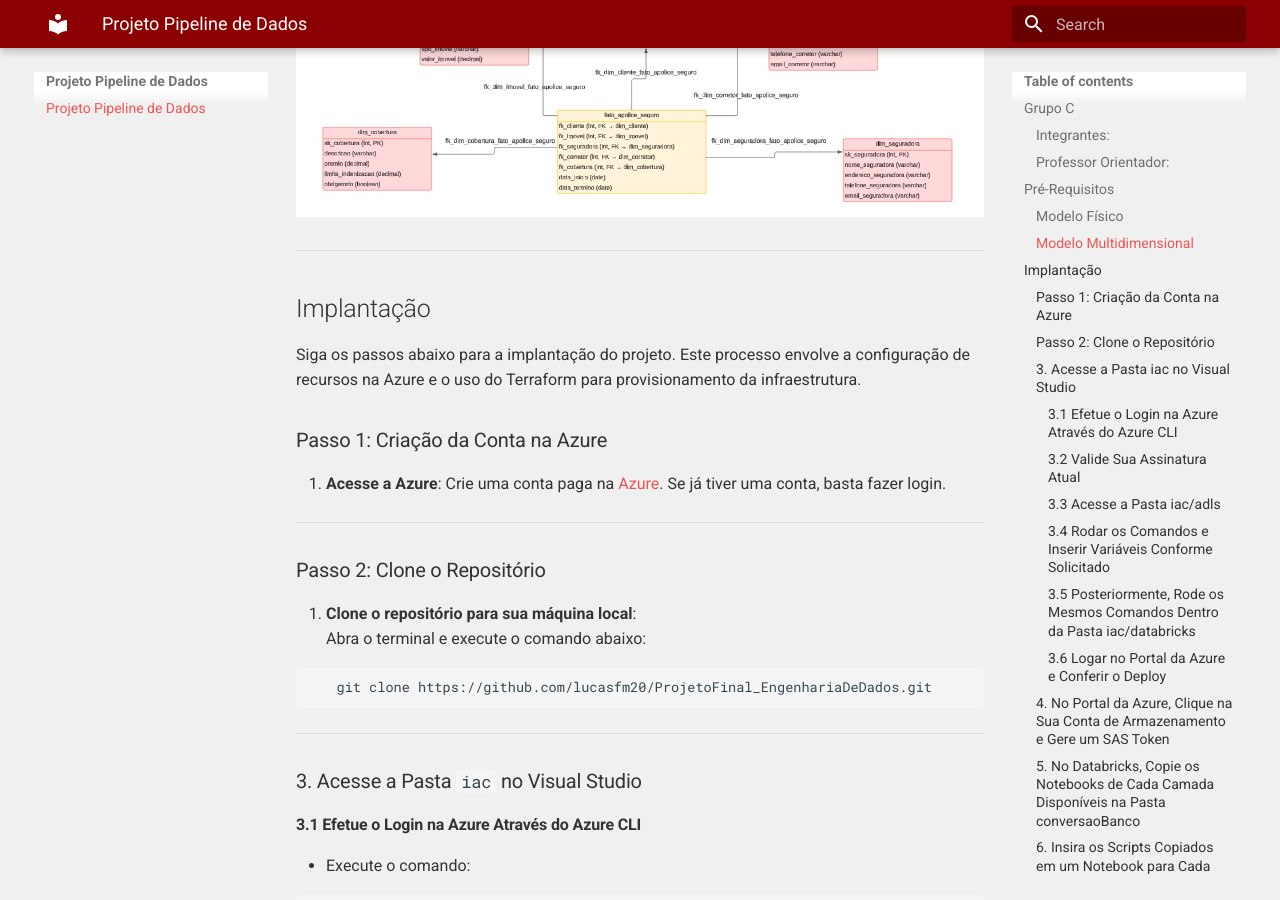
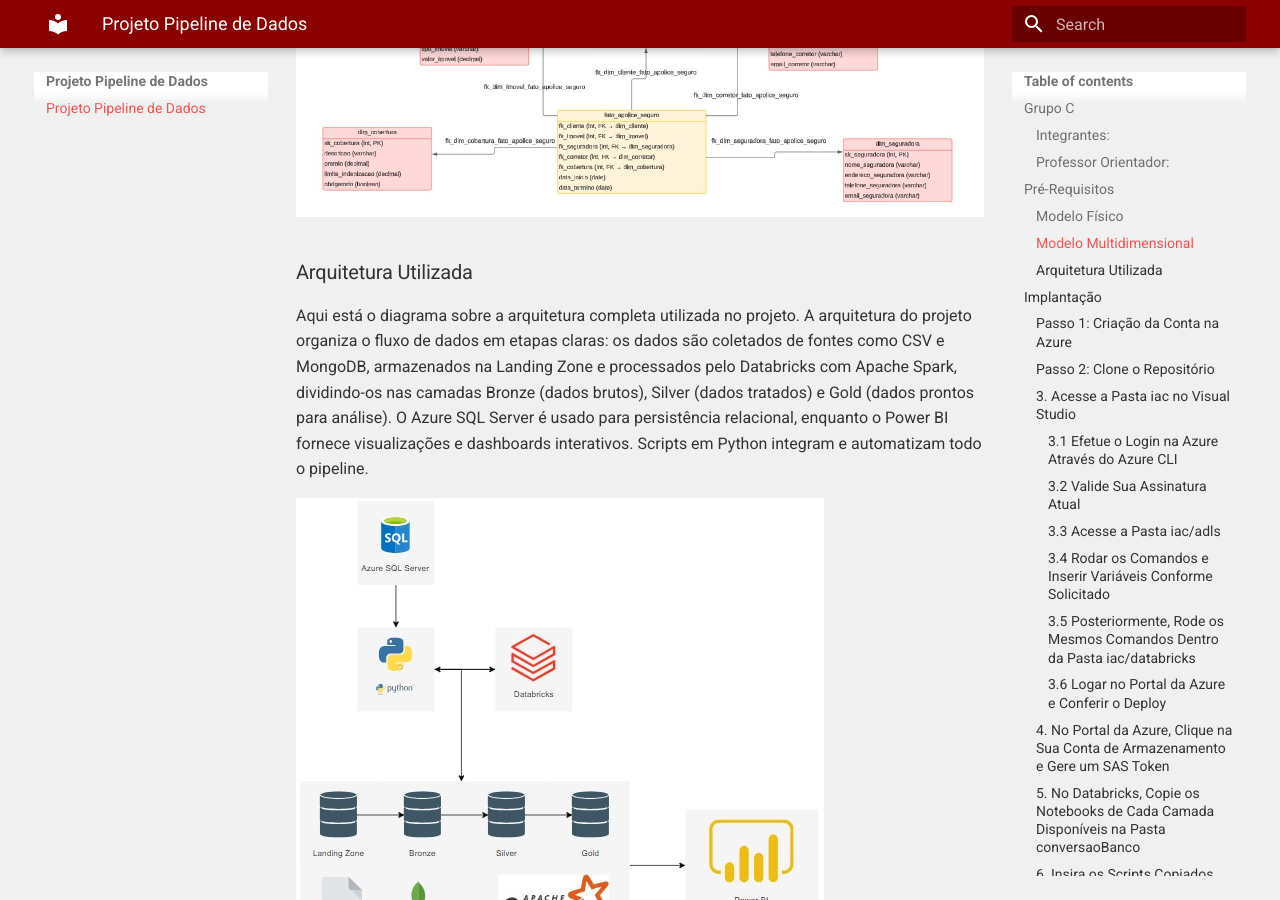
Before and after one commit to lucasfm20/ProjetoFinal_EngenhariaDeDados, an MkDocs documentation site: the page built from docs/index.md, in a window 1280 px wide and 900 px high, scrolled down 1486 px. Built offline with MkDocs 1.6.1 and Material for MkDocs 9.7.7, drawn with Linux system fonts in a browser that asks for light colours.

Commit message:
Atualização Mkdocs

```diff
--- a/docs/index.md
+++ b/docs/index.md
@@ -34,6 +34,13 @@
 Este diagrama mostra o **Modelo Multidimensional**, que é utilizado para análise e visualização de dados em um formato mais acessível para BI:
 
 ![Modelo Multidimensional](Diagramas/multidimensional.jpeg)
+
+### Arquitetura Utilizada
+
+Aqui está o diagrama sobre a arquitetura completa utilizada no projeto.
+A arquitetura do projeto organiza o fluxo de dados em etapas claras: os dados são coletados de fontes como CSV e MongoDB, armazenados na Landing Zone e processados pelo Databricks com Apache Spark, dividindo-os nas camadas Bronze (dados brutos), Silver (dados tratados) e Gold (dados prontos para análise). O Azure SQL Server é usado para persistência relacional, enquanto o Power BI fornece visualizações e dashboards interativos. Scripts em Python integram e automatizam todo o pipeline.
+
+![Arquitetura](Diagramas/arquitetura.jpeg)
 
 ---
 
@@ -126,25 +133,25 @@
 
 ---
 
-# 8. Transformação e Processamento dos Dados na Arquitetura Medalhão
+### 8. Transformação e Processamento dos Dados na Arquitetura Medalhão
 
-## 8.1 - Camada Landing
+#### 8.1 - Camada Landing
 - Os dados gerados foram movidos para a **camada Landing**, sendo armazenados em sua forma bruta, sem qualquer transformação inicial.
 - Configurações foram realizadas para permitir que as camadas subsequentes recebessem os dados processados.
 - Uma tabela foi criada para validar se os valores estavam corretos e devidamente carregados nesta camada.
 
-## 8.2 - Camada Bronze
+#### 8.2 - Camada Bronze
 - Os dados brutos da **camada Landing** foram processados e salvos na **camada Bronze**.
 - Durante o processamento, os dados foram convertidos para o formato **Delta Lake**, otimizando consultas e armazenamento.
 - Verificações adicionais garantiram que os valores estavam corretos e que os dados foram armazenados adequadamente.
 
-## 8.3 - Camada Silver
+#### 8.3 - Camada Silver
 - A partir dos dados da **camada Bronze**, novos processamentos foram realizados para salvá-los na **camada Silver**.
 - Nesta etapa, ocorreram transformações específicas:
   - Ajustes detalhados na tabela **"corretor"**.
   - Modificações pontuais em outras tabelas, conforme necessário.
 
-## 8.4 - Camada Gold
+#### 8.4 - Camada Gold
 - Os dados da **camada Silver** foram refinados e armazenados na **camada Gold**.
 - Foi criada uma tabela final consolidada para atender às necessidades de análise.
 - Arquivos armazenados em formato CSV na **camada Gold** foram lidos e convertidos para o formato **Delta**, utilizado nos DataFrames.
```
Also changed, not shown: docs/Diagramas/arquitetura.jpeg (added).
